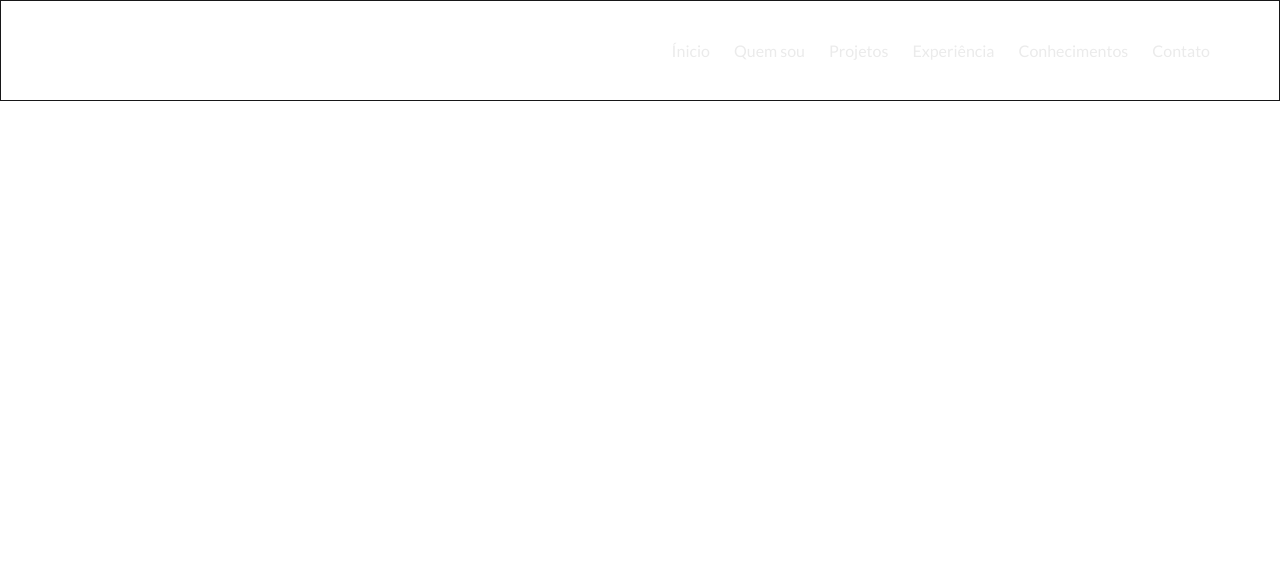
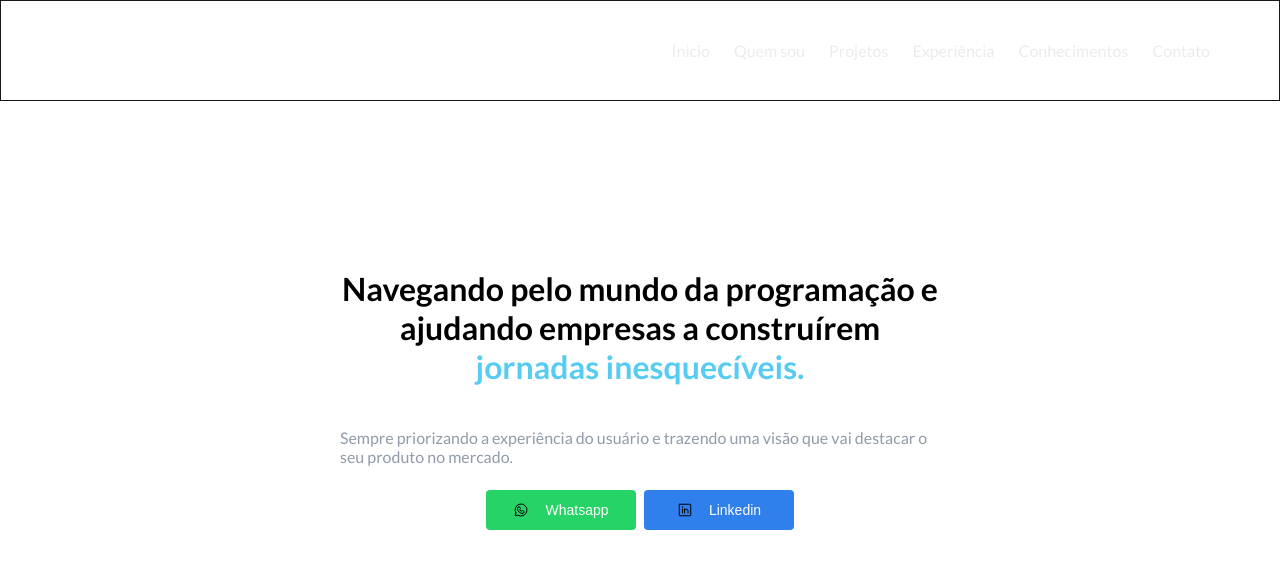
Before and after one commit to thallesyam/my-website, a Next.js app: page / in a window 1280 px wide. Shown: the top 568 px of the page. Built offline with nearby package versions, Linux system fonts and the light colour scheme.

Commit message:
feat: create initial cta

```diff
--- a/package.json
+++ b/package.json
@@ -15,6 +15,7 @@
     "eslint": "^8.27.0",
     "eslint-config-next": "^13.0.3",
     "next": "13.0.3",
+    "phosphor-react": "^1.4.1",
     "react": "18.2.0",
     "react-dom": "18.2.0",
     "sass": "^1.56.1",
--- a/src/pages/index.tsx
+++ b/src/pages/index.tsx
@@ -1,5 +1,36 @@
+import { WhatsappLogo, LinkedinLogo } from 'phosphor-react'
+
 import { Header } from '../components/Header'
 
+import style from '../styles/pages/home.module.scss'
+
 export default function Home() {
-  return <Header />
+  return (
+    <main>
+      <Header />
+
+      <section className={style.title_section}>
+        <h1>
+          Navegando pelo mundo da programação e ajudando empresas a construírem
+          <span>jornadas inesquecíveis.</span>
+        </h1>
+
+        <p>
+          Sempre priorizando a experiência do usuário e trazendo uma visão que
+          vai destacar o seu produto no mercado.
+        </p>
+
+        <div>
+          <button className={style.btn_primary}>
+            <WhatsappLogo size={16} />
+            <p>Whatsapp</p>
+          </button>
+          <button className={style.btn_secondary}>
+            <LinkedinLogo size={16} />
+            <p>Linkedin</p>
+          </button>
+        </div>
+      </section>
+    </main>
+  )
 }
--- /dev/null
+++ b/src/styles/pages/home.module.scss
@@ -0,0 +1,73 @@
+@import '../variables.scss';
+
+.title_section {
+  display: flex;
+  justify-content: center;
+  align-items: center;
+  flex-direction: column;
+
+  height: calc(80vh - 70px);
+  width: 100%;
+  max-width: 600px;
+  text-align: center;
+  margin: 0 auto;
+
+  > h1 {
+    font-size: 2rem;
+
+    > span {
+      display: block;
+      color: $primary-500;
+    }
+  }
+
+  p {
+    text-align: left;
+    margin: 1rem 0 1.5rem;
+    display: block;
+    font-size: 1rem;
+    color: $text-gray-500;
+  }
+
+  div {
+    width: 100%;
+
+    display: flex;
+    align-items: center;
+    justify-content: center;
+    gap: 0.5rem;
+
+    button {
+      width: 100%;
+      max-width: 150px;
+      height: 40px;
+      cursor: pointer;
+      transition: filter, 0.5s;
+      cursor: pointer;
+      border: none;
+      border-radius: 0.25rem;
+      display: flex;
+      align-items: center;
+      justify-content: center;
+      gap: 1rem;
+
+      p {
+        color: #fff;
+        margin: 0;
+        font-size: 0.875rem;
+      }
+
+      &:hover {
+        filter: brightness(0.8);
+      }
+    }
+
+    .btn_primary {
+      background-color: #25d366;
+    }
+
+    .btn_secondary {
+      background-color: $primary-900;
+    }
+  }
+}
--- a/src/styles/variables.scss
+++ b/src/styles/variables.scss
@@ -1,5 +1,9 @@
 $border-500: #171718;
 
 $text-white: #ebebeb;
+$text-gray-500: #8f9ba8;
 
 $primary-gradient: linear-gradient(to right, #56ccf2, #2f80ed);
+
+$primary-900: #2f80ed;
+$primary-500: #56ccf2;
```
Also changed, not shown: 1 other file (tests, documents, lock files or other folders).
